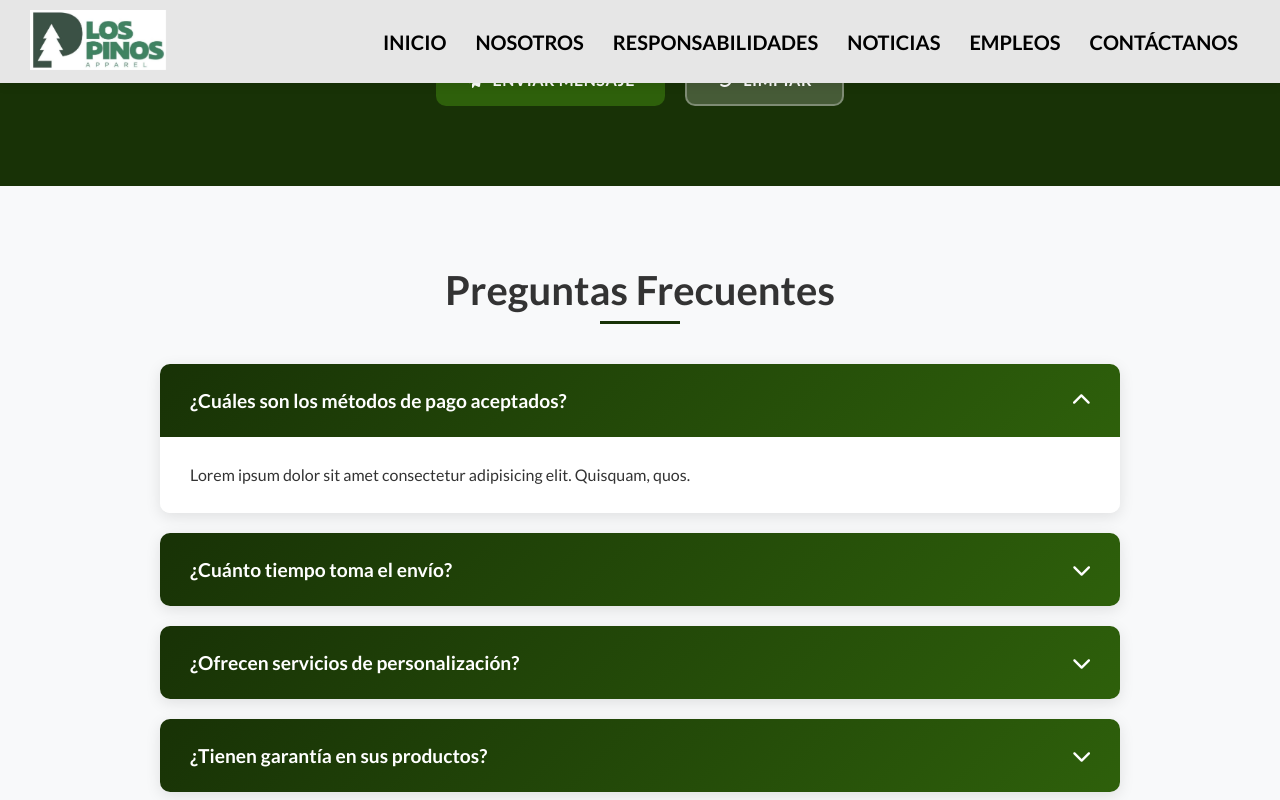
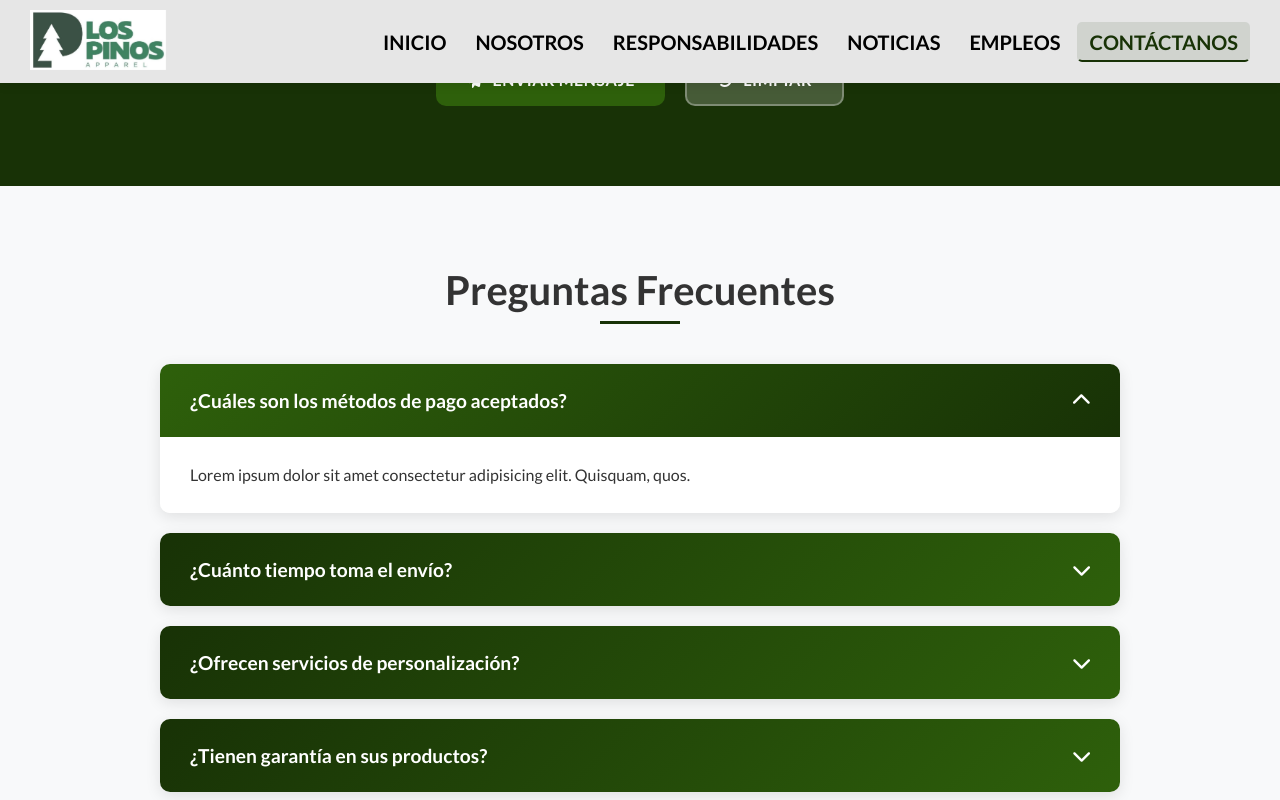
Before and after one commit to Moralezzz018/apparelsite, a plain HTML site: page contactanos.html in a window 1280 px wide. Both pictures are taken after a click on the element "¿Cuáles son los métodos de pago aceptados?". Shown: the part 1165-1965 px from the top of the page. Drawn offline with Linux system fonts and the light colour scheme.

Commit message:
Cambios en letras, y funcionalidades en contáctanos para dominio

```diff
--- a/Header.html
+++ b/Header.html
@@ -25,7 +25,7 @@
       <li><a href="Responsabilidades.html">RESPONSABILIDADES</a></li>
       <li><a href="Noticias.html">NOTICIAS</a></li>
       <li><a href="Empleos.html">EMPLEOS</a></li>
-      <li><a href="Contactanos.html">CONTÁCTANOS</a></li>
+      <li><a href="contactanos.html">CONTÁCTANOS</a></li>
     </ul>
   </nav>
 
--- a/Scripts/Java.js
+++ b/Scripts/Java.js
@@ -679,29 +679,65 @@ const PageSpecificManager = {
     // Inicializar FAQ de contacto
     initContactFAQ() {
         const faqQuestions = document.querySelectorAll('.faq-pregunta');
-        if (faqQuestions.length === 0) return;
+        console.log('🔍 Buscando elementos FAQ:', faqQuestions.length);
+        console.log('🔍 Elementos encontrados:', faqQuestions);
 
-        Utils.log('Inicializando FAQ de contacto...');
+        if (faqQuestions.length === 0) {
+            Utils.log('No se encontraron elementos FAQ para inicializar', 'warn');
+            return;
+        }
 
-        faqQuestions.forEach(pregunta => {
-            pregunta.addEventListener('click', () => {
+        Utils.log(`Inicializando FAQ de contacto con ${faqQuestions.length} elementos...`);
+
+        faqQuestions.forEach((pregunta, index) => {
+            console.log(`🔍 Procesando FAQ ${index + 1}:`, pregunta);
+
+            // Remover event listeners existentes para evitar duplicados
+            pregunta.removeEventListener('click', pregunta.faqClickHandler);
+
+            // Crear nuevo event listener
+            pregunta.faqClickHandler = (e) => {
+                e.preventDefault();
+                e.stopPropagation();
+
                 const faqItem = pregunta.parentElement;
                 const respuesta = faqItem.querySelector('.faq-respuesta');
                 const icon = pregunta.querySelector('i');
 
+                if (!faqItem || !respuesta || !icon) {
+                    Utils.log('Elementos del FAQ no encontrados', 'error');
+                    return;
+                }
+
+                Utils.log(`FAQ ${index + 1} clickeado, estado actual: ${faqItem.classList.contains('activo')}`);
+
+                // Toggle del estado activo
+                const isActive = faqItem.classList.contains('activo');
                 faqItem.classList.toggle('activo');
 
-                if (faqItem.classList.contains('activo')) {
+                if (!isActive) {
+                    // Abrir FAQ
                     respuesta.style.maxHeight = respuesta.scrollHeight + 'px';
                     icon.style.transform = 'rotate(180deg)';
+                    Utils.log(`FAQ ${index + 1} abierto`);
                 } else {
+                    // Cerrar FAQ
                     respuesta.style.maxHeight = '0';
                     icon.style.transform = 'rotate(0deg)';
+                    Utils.log(`FAQ ${index + 1} cerrado`);
                 }
-            });
+            };
+
+            // Agregar event listener
+            pregunta.addEventListener('click', pregunta.faqClickHandler);
+
+            // Agregar indicador visual de que es clickeable
+            pregunta.style.cursor = 'pointer';
+
+            Utils.log(`FAQ ${index + 1} inicializado correctamente`);
         });
 
-        Utils.log('FAQ de contacto inicializado');
+        Utils.log('FAQ de contacto inicializado exitosamente');
     },
 
     // Inicializar sección Visión
--- a/Styles/Contactanos.css
+++ b/Styles/Contactanos.css
@@ -272,6 +272,7 @@
   box-shadow: 0 6px 20px rgba(0, 0, 0, 0.15);
 }
 
+/* Mejorar la interactividad del FAQ */
 .faq-pregunta {
   padding: 25px 30px;
   background: linear-gradient(135deg, var(--contacto-primary), var(--contacto-secondary));
@@ -281,23 +282,61 @@
   justify-content: space-between;
   align-items: center;
   transition: var(--contacto-transition);
+  user-select: none; /* Prevenir selección de texto */
+  position: relative; /* Para efectos hover */
 }
 
-.faq-pregunta:hover {
-  background: linear-gradient(135deg, var(--contacto-secondary), var(--contacto-primary));
+.faq-pregunta::before {
+  content: '';
+  position: absolute;
+  top: 0;
+  left: 0;
+  right: 0;
+  bottom: 0;
+  background: rgba(255, 255, 255, 0.1);
+  opacity: 0;
+  transition: opacity 0.3s ease;
+  pointer-events: none;
+}
+
+.faq-pregunta:hover::before {
+  opacity: 1;
+}
+
+.faq-pregunta:active {
+  transform: scale(0.98);
 }
 
 .faq-pregunta h3 {
   font-size: 1.2rem;
   font-weight: 600;
   margin: 0;
+  pointer-events: none; /* Prevenir interferencia con el click */
 }
 
+/* Asegurar que el icono rote correctamente */
 .faq-pregunta i {
   font-size: 1.2rem;
-  transition: var(--contacto-transition);
+  transition: transform 0.3s ease;
+  pointer-events: none; /* Prevenir interferencia con el click */
+  transform-origin: center;
 }
 
+/* Estado activo del FAQ */
+.faq-item.activo .faq-pregunta {
+  background: linear-gradient(135deg, var(--contacto-secondary), var(--contacto-primary));
+}
+
+.faq-item.activo .faq-pregunta i {
+  transform: rotate(180deg);
+}
+
+/* Estado activo de la respuesta */
+.faq-item.activo .faq-respuesta {
+  max-height: 200px; /* Altura máxima para la animación */
+}
+
+/* Asegurar que la transición sea suave */
 .faq-respuesta {
   max-height: 0;
   overflow: hidden;
```
Also changed, not shown: Index.html (+1 -1 lines).
